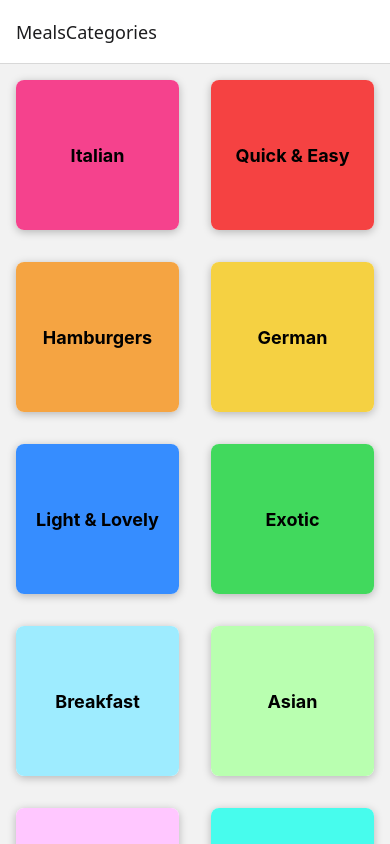
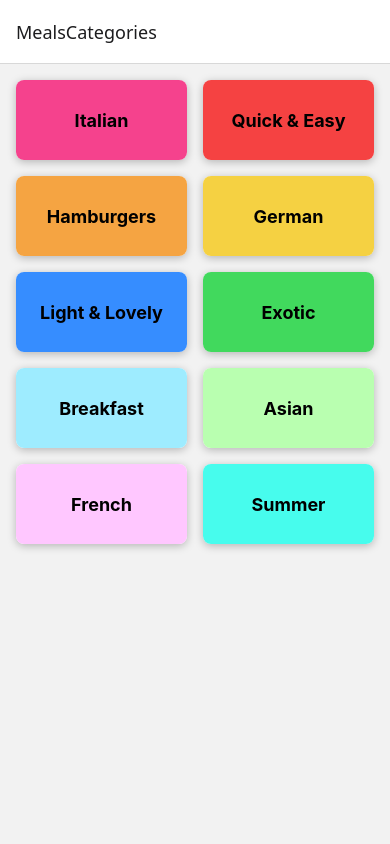
Before and after one commit to DeboraBucci/meals_app, a React Native app: screen /MealsCategories in a window 390 px wide. Built offline with nearby package versions, Linux system fonts and the light colour scheme.

Commit message:
change the height of the CategoryGridTile component, and the space around it

```diff
--- a/components/CategoryGridTile.js
+++ b/components/CategoryGridTile.js
@@ -24,8 +24,8 @@ export default CategoryGridTile;
 const styles = StyleSheet.create({
   gridItem: {
     flex: 1,
-    margin: 16,
-    height: 150,
+    margin: 8,
+    height: 80,
     borderRadius: 8,
     backgroundColor: "white",
     elevation: 4,
--- a/screens/CategoriesScreen.js
+++ b/screens/CategoriesScreen.js
@@ -21,6 +21,7 @@ const CategoriesScreen = ({ navigation }) => {
 
   return (
     <FlatList
+      style={{ padding: 8 }}
       key="#"
       data={CATEGORIES}
       keyExtractor={(item) => item.id}
```
